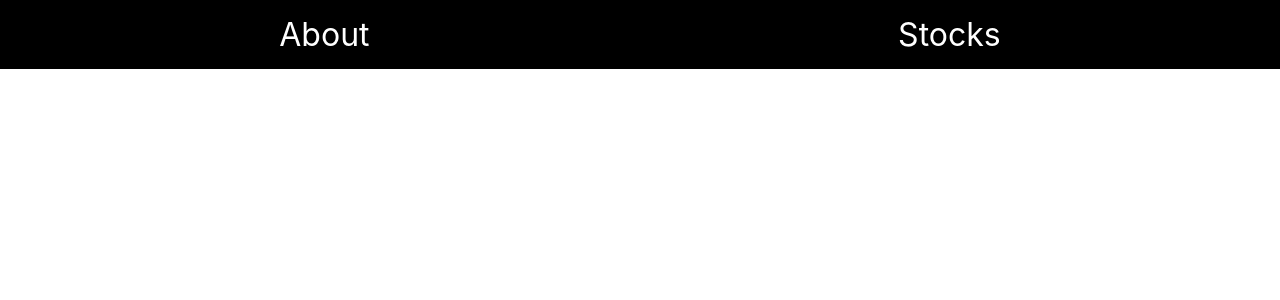
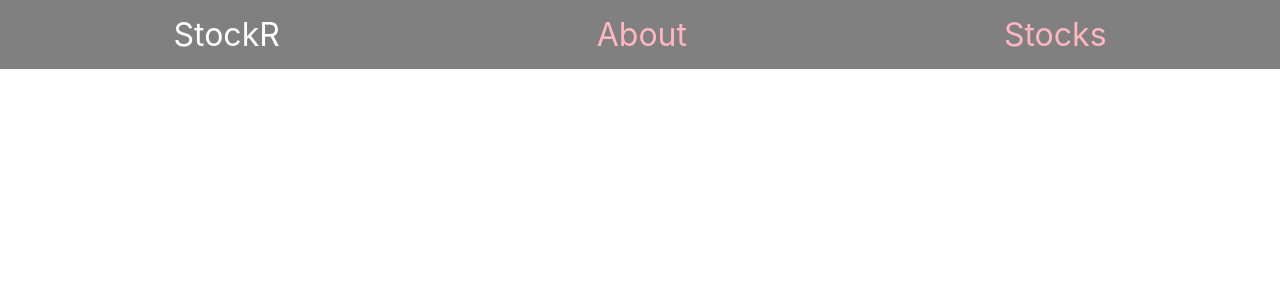
Before and after one commit to mellisporter/react-router-stocks, a React (Create React App) app: page / in a window 1280 px wide. Shown: the top 300 px of the page. Built offline with nearby package versions, Linux system fonts and the light colour scheme.

Commit message:
nav bar styling

```diff
--- a/src/components/Nav.js
+++ b/src/components/Nav.js
@@ -4,8 +4,9 @@ import {Link} from "react-router-dom";
 const Nav = function() {
     return(
         <div className="nav">
-<a>About</a>
-<a>Stocks</a>
+        StockR
+        <a>About</a>
+        <a>Stocks</a>
         </div>
     )
 }
--- a/src/index.css
+++ b/src/index.css
@@ -15,13 +15,14 @@ code {
 .nav {
   display: flex;
   justify-content: space-around;
-  background-color: black;
+  background-color: gray;
   color: white;
   padding: 15px;
   font-size: 2em;
+
 }
 
 .nav a {
-  color: white;
+  color: lightpink;
   text-decoration: none;
 }
```
